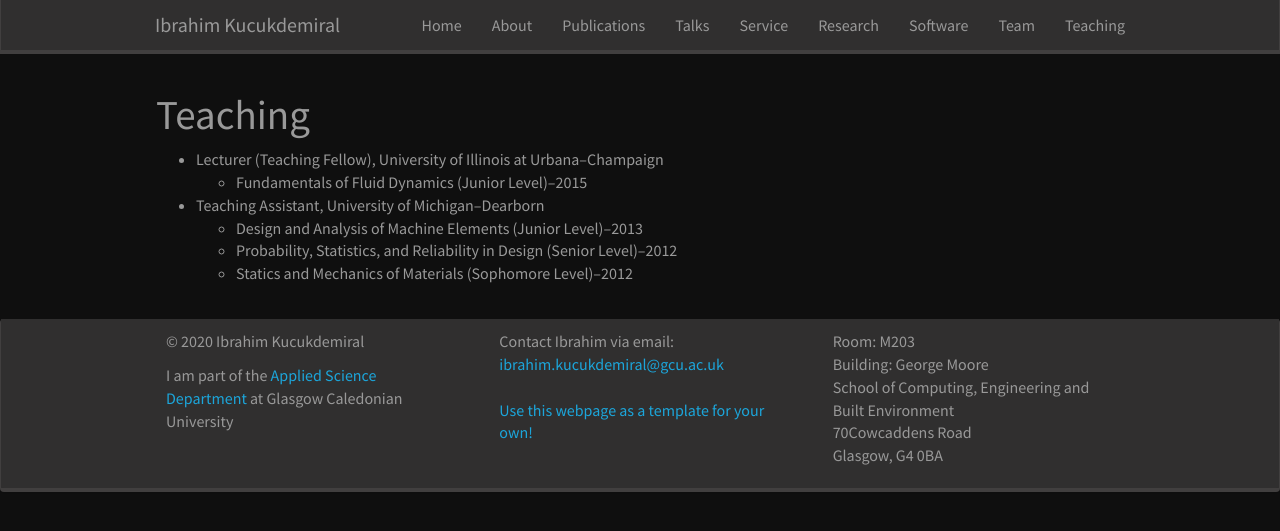
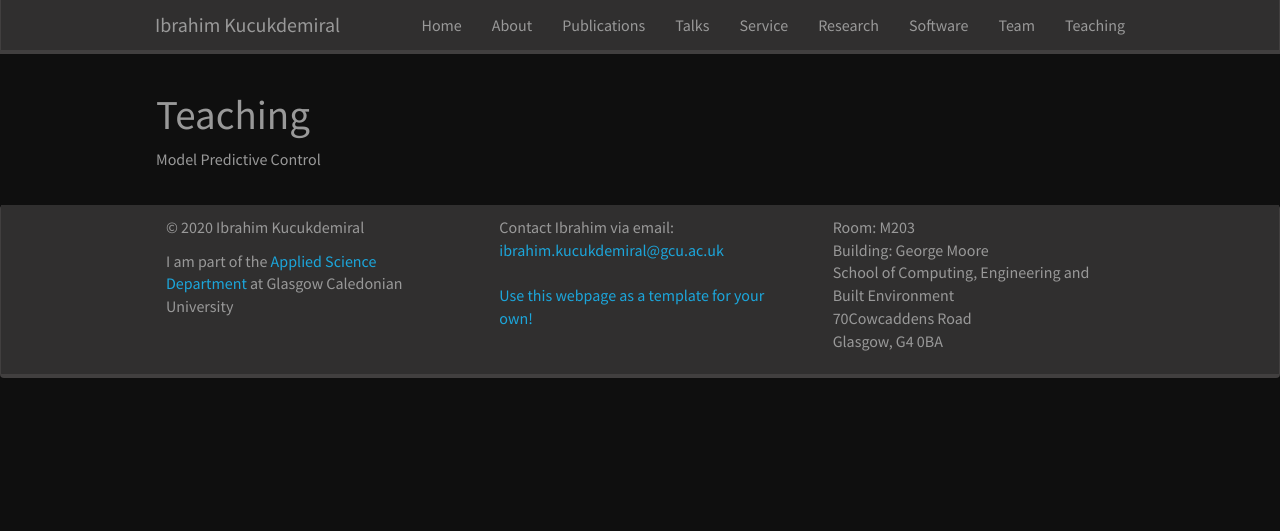
Before and after one commit to kucukdemiral/kucukdemiral.github.io, a Jekyll site: the page built from _pages/teaching.md, in a window 1280 px wide. Shown: the top 531 px of the page. Built offline with Jekyll 4.4.1, drawn with Linux system fonts in a browser that asks for light colours; nearby versions of some CDN libraries; a style sheet for code colours, icons or effects is not loaded.

Commit message:
Update teaching.md

```diff
--- a/_pages/teaching.md
+++ b/_pages/teaching.md
@@ -7,10 +7,4 @@ permalink: /teaching/
 
 # Teaching
 
-* Lecturer (Teaching Fellow), University of Illinois at Urbana--Champaign
-    * Fundamentals of Fluid Dynamics (Junior Level)--2015
-
-* Teaching Assistant, University of Michigan--Dearborn
-    * Design and Analysis of Machine Elements (Junior Level)--2013
-    * Probability, Statistics, and Reliability in Design (Senior Level)--2012
-    * Statics and Mechanics of Materials (Sophomore Level)--2012
+Model Predictive Control
```
